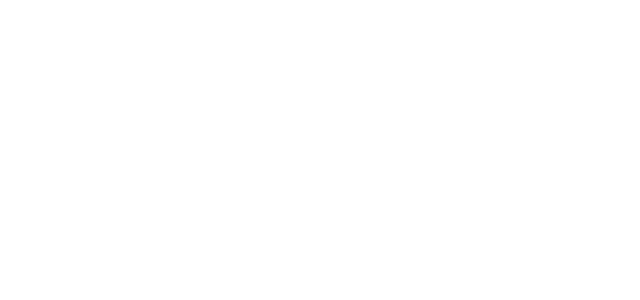
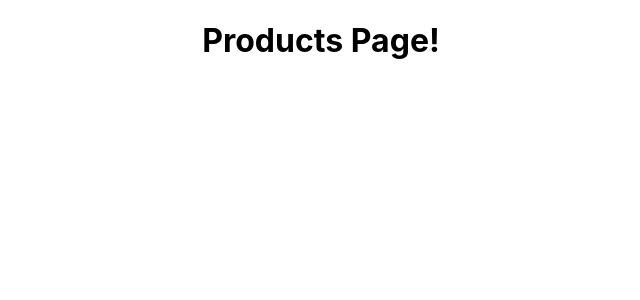
Before and after one commit to ali-khoshqamat/Nobaan-Task, a React (Create React App) app: page / in a window 1280 px wide. Shown: the top 300 px of the page, without its empty margins (319-959 px from the left). Built offline with nearby package versions, Linux system fonts and the light colour scheme.

Commit message:
feat(router): add react-router-dom and add routes for Products, Users and Verification pages

```diff
--- a/package.json
+++ b/package.json
@@ -8,6 +8,7 @@
     "@testing-library/user-event": "^13.5.0",
     "react": "^18.2.0",
     "react-dom": "^18.2.0",
+    "react-router-dom": "^6.8.1",
     "react-scripts": "5.0.1",
     "web-vitals": "^2.1.4"
   },
--- a/src/App.js
+++ b/src/App.js
@@ -1,7 +1,17 @@
+import { Route, Routes } from "react-router-dom";
 import "./App.css";
+import routes from "./routes";
 
 function App() {
-  return <div className="App"></div>;
+  return (
+    <div className="App">
+      <Routes>
+        {routes.map((route) => (
+          <Route {...route} key={route.path} />
+        ))}
+      </Routes>
+    </div>
+  );
 }
 
 export default App;
--- a/src/index.js
+++ b/src/index.js
@@ -2,6 +2,11 @@ import React from "react";
 import ReactDOM from "react-dom/client";
 import "./index.css";
 import App from "./App";
+import { BrowserRouter } from "react-router-dom";
 
 const root = ReactDOM.createRoot(document.getElementById("root"));
-root.render(<App />);
+root.render(
+  <BrowserRouter>
+    <App />
+  </BrowserRouter>
+);
--- /dev/null
+++ b/src/pages/NotFound.js
@@ -0,0 +1,5 @@
+const NotFound = () => {
+  return <h1>404 - NotFound Page!</h1>;
+};
+
+export default NotFound;
--- /dev/null
+++ b/src/pages/ProductsPage.js
@@ -0,0 +1,9 @@
+import React, { Component } from "react";
+
+class ProductsPage extends Component {
+  render() {
+    return <h1>Products Page!</h1>;
+  }
+}
+
+export default ProductsPage;
--- /dev/null
+++ b/src/pages/UsersPage.js
@@ -0,0 +1,5 @@
+const UsersPage = () => {
+  return <h1>Users Page!</h1>;
+};
+
+export default UsersPage;
--- /dev/null
+++ b/src/pages/VerificationPage.js
@@ -0,0 +1,5 @@
+const VerificationPage = () => {
+  return <h1>Verification Page!</h1>;
+};
+
+export default VerificationPage;
--- /dev/null
+++ b/src/routes.js
@@ -0,0 +1,13 @@
+import NotFound from "./pages/NotFound";
+import ProductsPage from "./pages/ProductsPage";
+import UsersPage from "./pages/UsersPage";
+import VerificationPage from "./pages/VerificationPage";
+
+const routes = [
+  { path: "*", element: <NotFound /> },
+  { path: "/", element: <ProductsPage /> },
+  { path: "/users", element: <UsersPage /> },
+  { path: "/verification", element: <VerificationPage /> },
+];
+
+export default routes;
```
Also changed, not shown: 1 other file (tests, documents, lock files or other folders).
